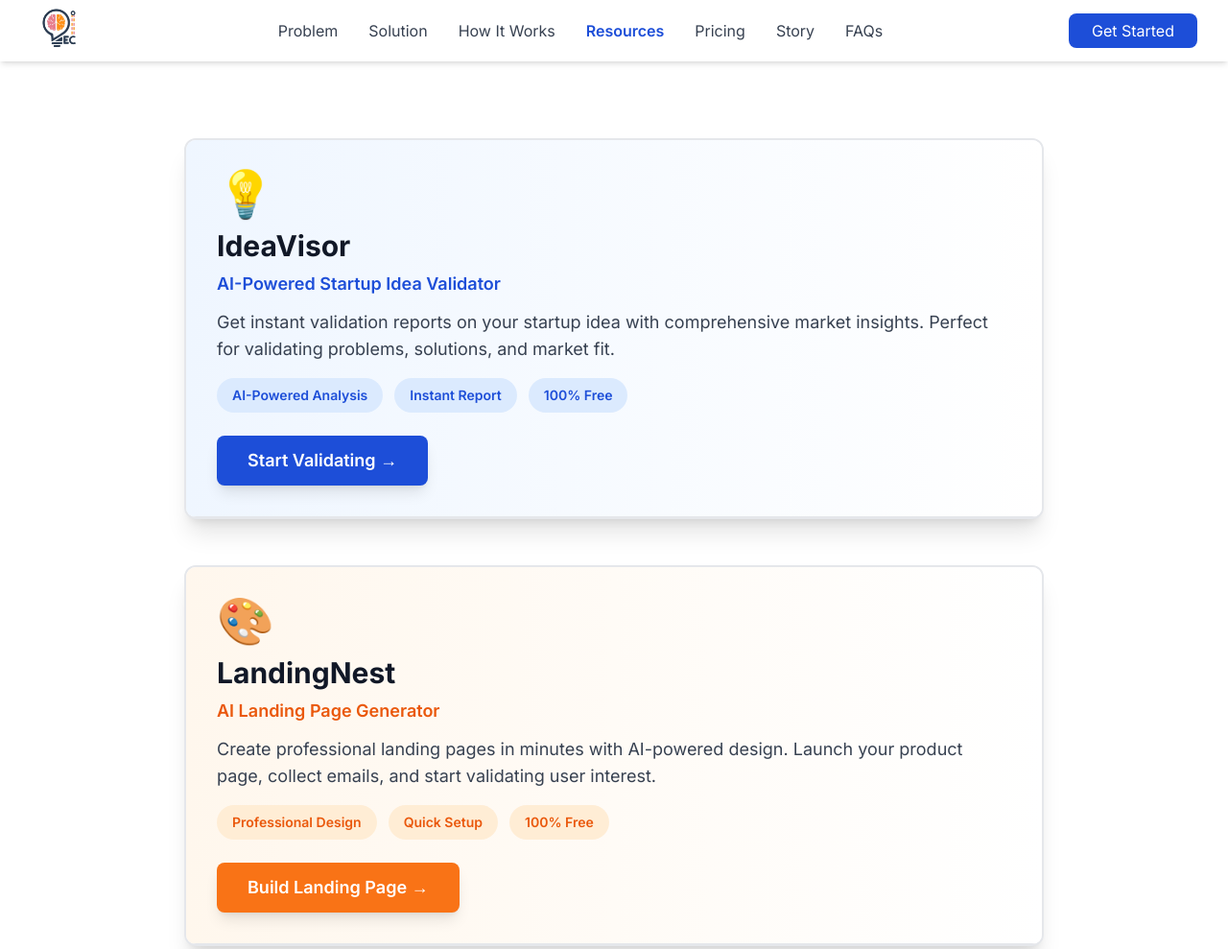
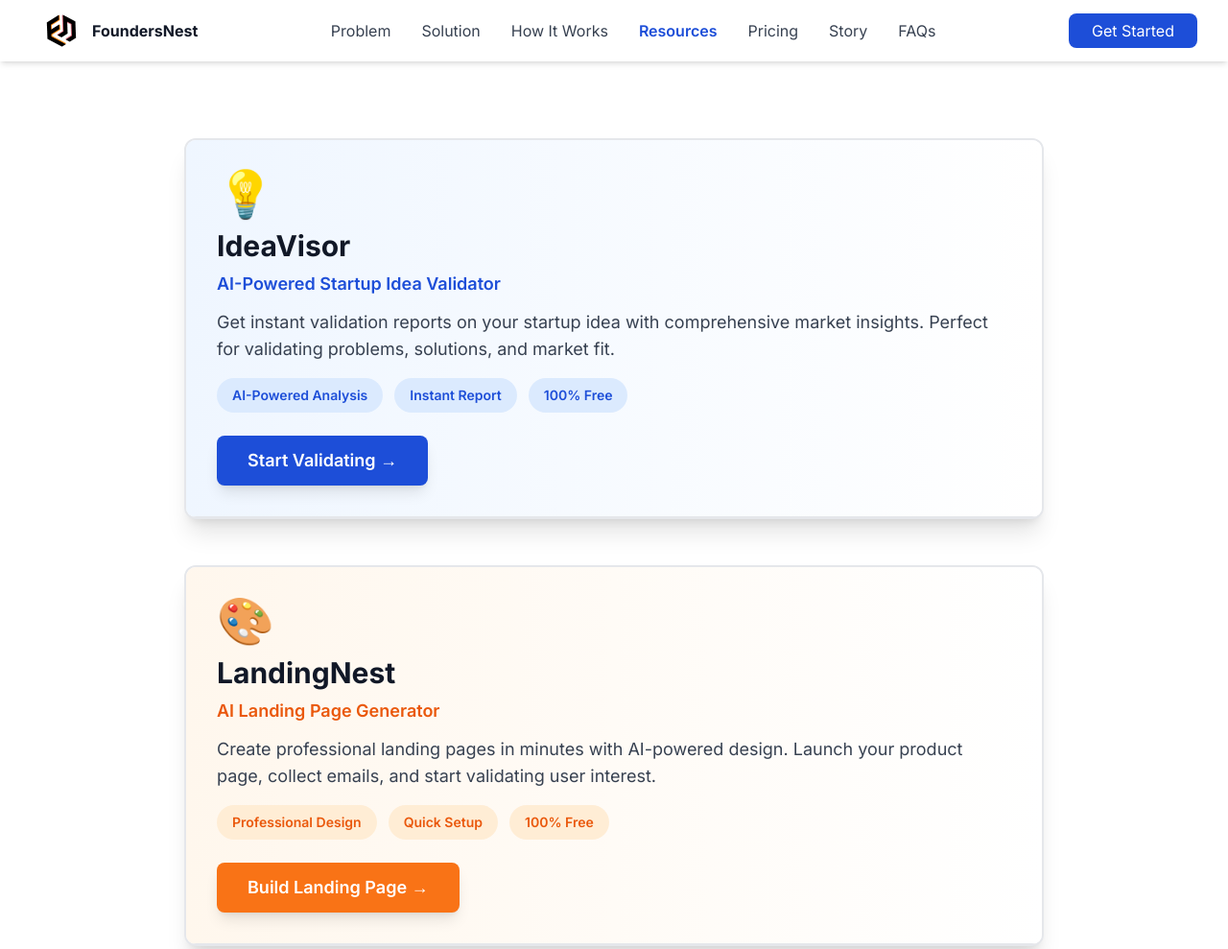
Before and after one commit to Shubhansh18/foundersnest, a plain HTML site: page resources.html in a window 1280 px wide. Shown: the top 989 px of the page at 96% size. Drawn offline with nearby package versions, Linux system fonts and the light colour scheme.

Commit message:
added favicon and changed logo

```diff
--- a/resources.html
+++ b/resources.html
@@ -7,7 +7,16 @@
 
     <title>FoundersNest - Free Founder Resources</title>
 
-    <link rel="icon" type="image/x-icon" href="/favicon.ico">
+    <link rel="icon" type="image/png" sizes="192x192" href="resources/android-chrome-192x192.png">
+
+    <link rel="apple-touch-icon" sizes="180x180" href="resources/apple-touch-icon.png">
+
+    <link rel="icon" type="image/png" sizes="32x32" href="resources/favicon-32x32.png">
+    <link rel="icon" type="image/png" sizes="16x16" href="resources/favicon-16x16.png">
+
+    <link rel="manifest" href="resources/site.webmanifest">
+
+    <link rel="shortcut icon" href="resources/favicon.ico">
 
     <link rel="preconnect" href="https://fonts.googleapis.com">
     <link rel="preconnect" href="https://fonts.gstatic.com" crossorigin>
@@ -41,8 +50,9 @@
     <nav class="bg-white shadow-md sticky top-0 z-50">
         <div class="max-w-7xl mx-auto px-4 sm:px-6 lg:px-8">
             <div class="flex justify-between items-center h-16">
-                <div class="flex-shrink-0">
-                    <a href="index.html"><img class="w-16" src="logo.jpg"></a>
+                <div class="flex items-center">
+                    <a href="#"><img class="w-16 p-2" src="resources/logo.jpg" alt="FoundersNest Logo"></a>
+                    <div><a href="#" class="text-base py-4 font-stretch-extra-condensed"><b>FoundersNest</b></div></a>
                 </div>
 
                 <div class="hidden lg:flex space-x-8">
```
Also changed, not shown: index.html (+14 -5 lines), logo.jpg (deleted), logo.png (deleted), resources/android-chrome-192x192.png (added), resources/android-chrome-512x512.png (added), resources/apple-touch-icon.png (added), resources/favicon-16x16.png (added), resources/favicon-32x32.png (added), resources/favicon.ico (added), resources/logo.jpg (added), resources/site.webmanifest (added).
